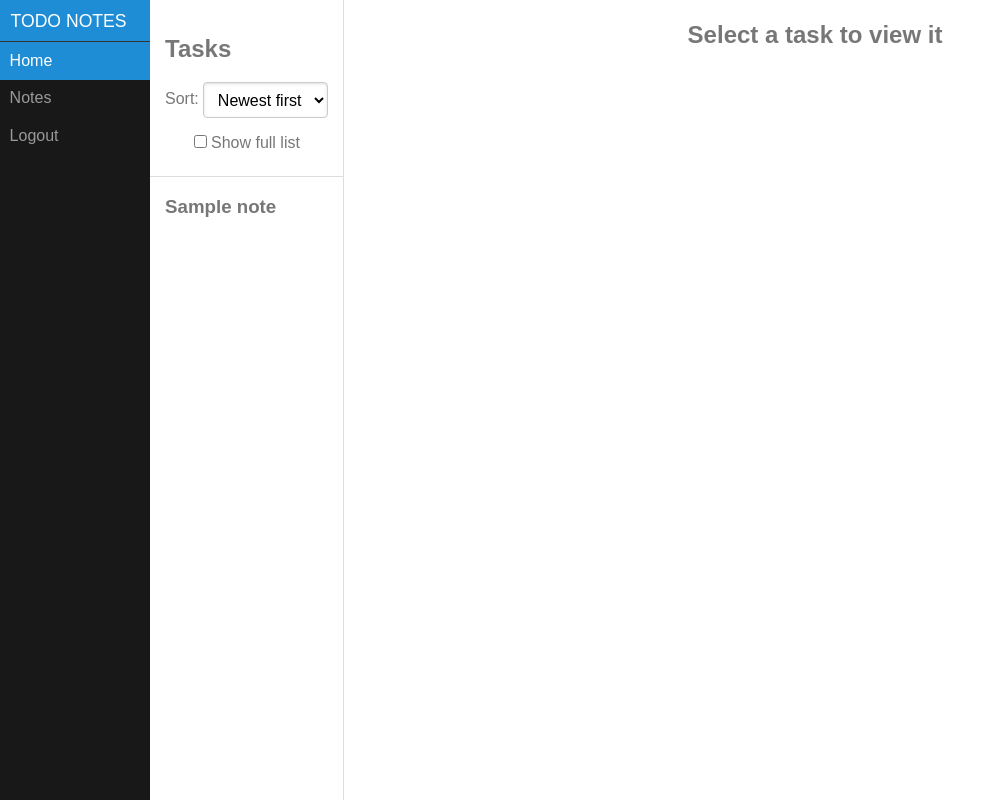
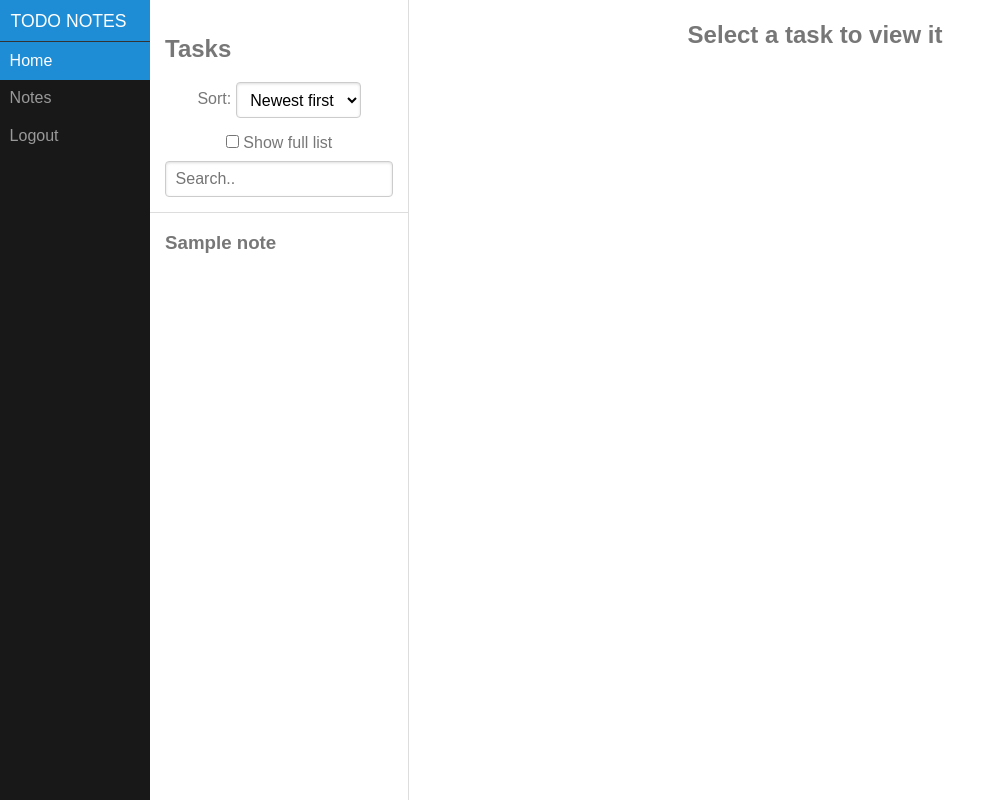
Before and after one commit to Mozzo1000/todo_notes, a Flask app: page /notes in a window 1280 px wide. Shown: the whole page, without its empty margins (0-1006 px from the left). Run offline with Flask 2, Linux system fonts and the light colour scheme; a user stored in the database is signed in; tables that the repository leaves empty hold one stand-in row (values such as "Sample post"); some libraries are stand-ins or nearby versions.

Commit message:
Add search to notes list

```diff
--- a/app/templates/notes.html
+++ b/app/templates/notes.html
@@ -13,6 +13,7 @@
                         </select></p>
                         <label for="show-full" class="pure-checkbox">
                         <input type="checkbox" id="show-full" onclick="change_list();" /> Show full list</label>
+                        <input type="text" id="search" onkeyup="search_list();" placeholder="Search..">
                     </form>
                 {% elif individual_note %}
                     <h2>Options</h2>
@@ -20,11 +21,11 @@
             </div>
             <div class="sidebar">
                 {% if notes %}
-                    <ul style="margin-left: -25px">
+                    <ul id="note-list" style="margin-left: -25px">
                         {% for note in notes %}
-                            <a href="/notes/{{ note.id }}">
+                            <li style="list-style:none;"><a href="/notes/{{ note.id }}">
                                 <h3 class="oi" data-glyph="file"> {{ note.title }}</h3>
-                            </a>
+                            </a></li>
                         {% endfor %}
                     </ul>
                     {% if prev_url %}
@@ -82,6 +83,24 @@
                 document.getElementById('show-full').checked = false
             }
         }
+
+        function search_list() {
+            var input, filter, ul, li, a, i, txtValue;
+            input = document.getElementById('search');
+            filter = input.value.toUpperCase();
+            ul = document.getElementById('note-list');
+            li = ul.getElementsByTagName('li');
+
+            for (i = 0; i < li.length; i++) {
+                a = li[i].getElementsByTagName('a')[0];
+                txtValue = a.textContent || a.innerText;
+                if (txtValue.toUpperCase().indexOf(filter) > -1) {
+                    li[i].style.display = '';
+                } else {
+                    li[i].style.display = 'none';
+                }
+            }
+        }
     </script>
 
 {% endblock %}
```
